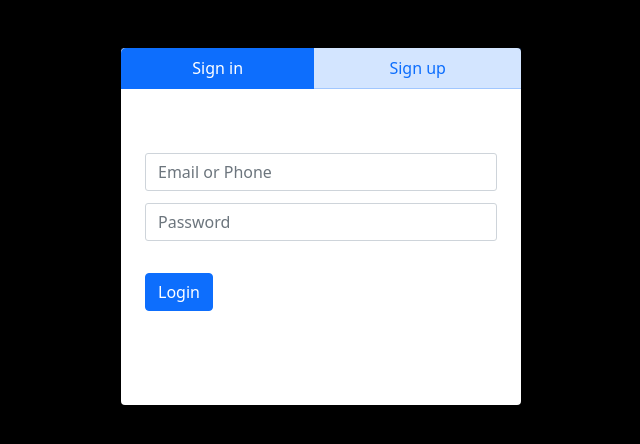
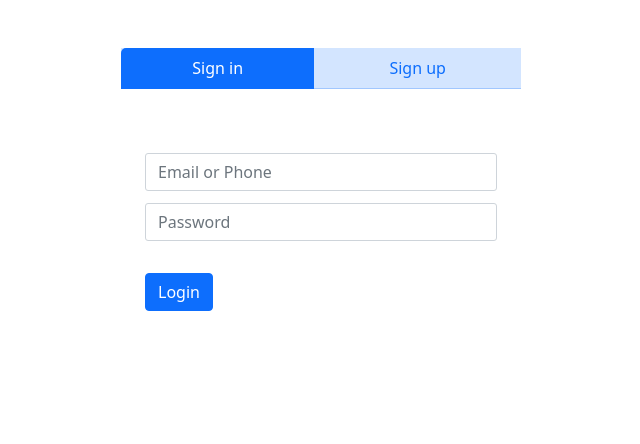
Before and after one commit to abhigyan-c/wanderer, a PHP site: page /login.html in a window 1280 px wide. Shown: the top 444 px of the page, without its empty margins (319-959 px from the left). Run offline with PHP 8.4, Linux system fonts and the light colour scheme; some libraries are stand-ins or nearby versions.

Commit message:
Update login2.css

```diff
--- a/OtherHTML/login2.css
+++ b/OtherHTML/login2.css
@@ -1,7 +1,3 @@
-body {
-    background-color: #000
-}
-
 .card {
     width: 400px;
     border: none
```
